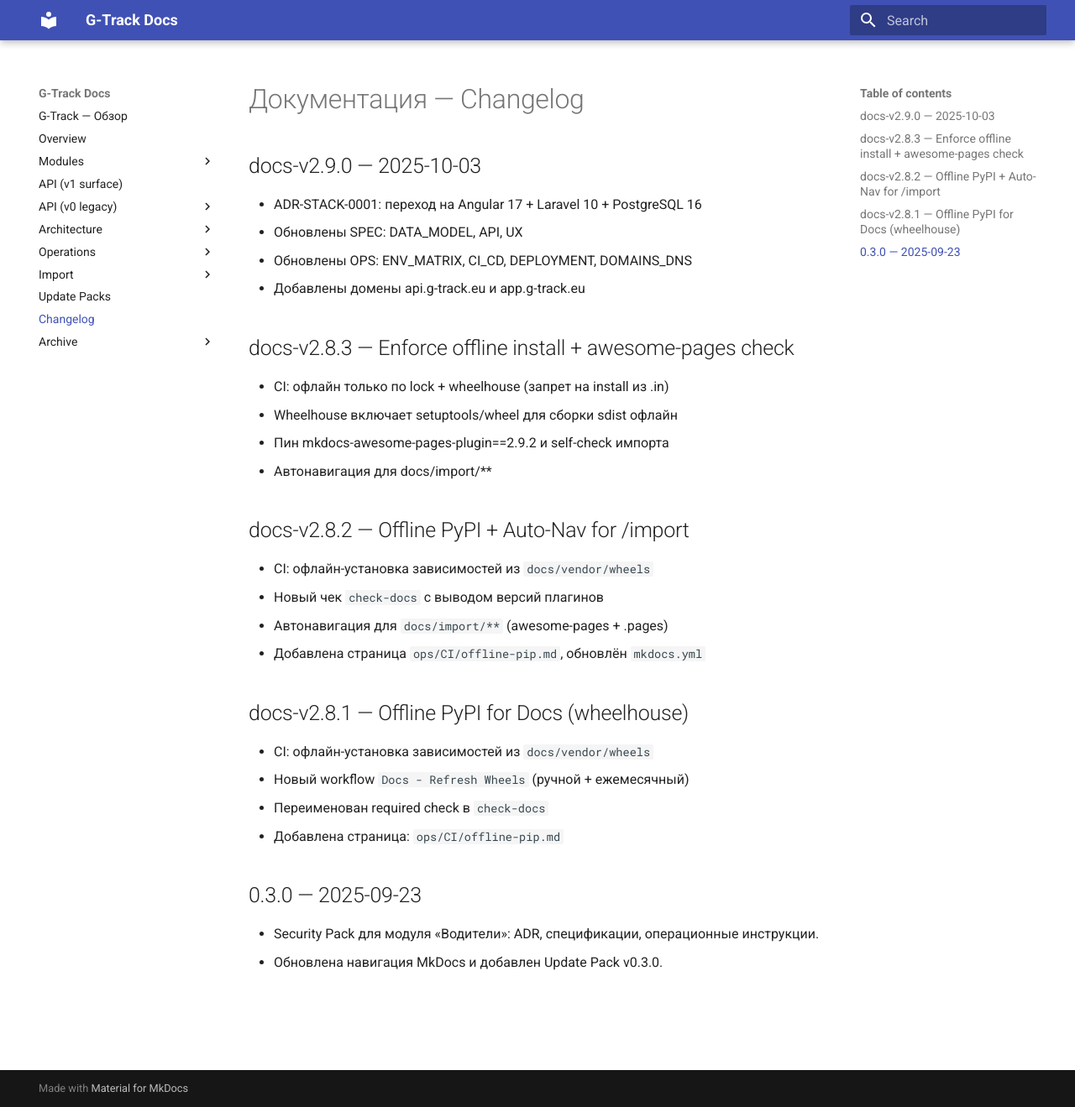
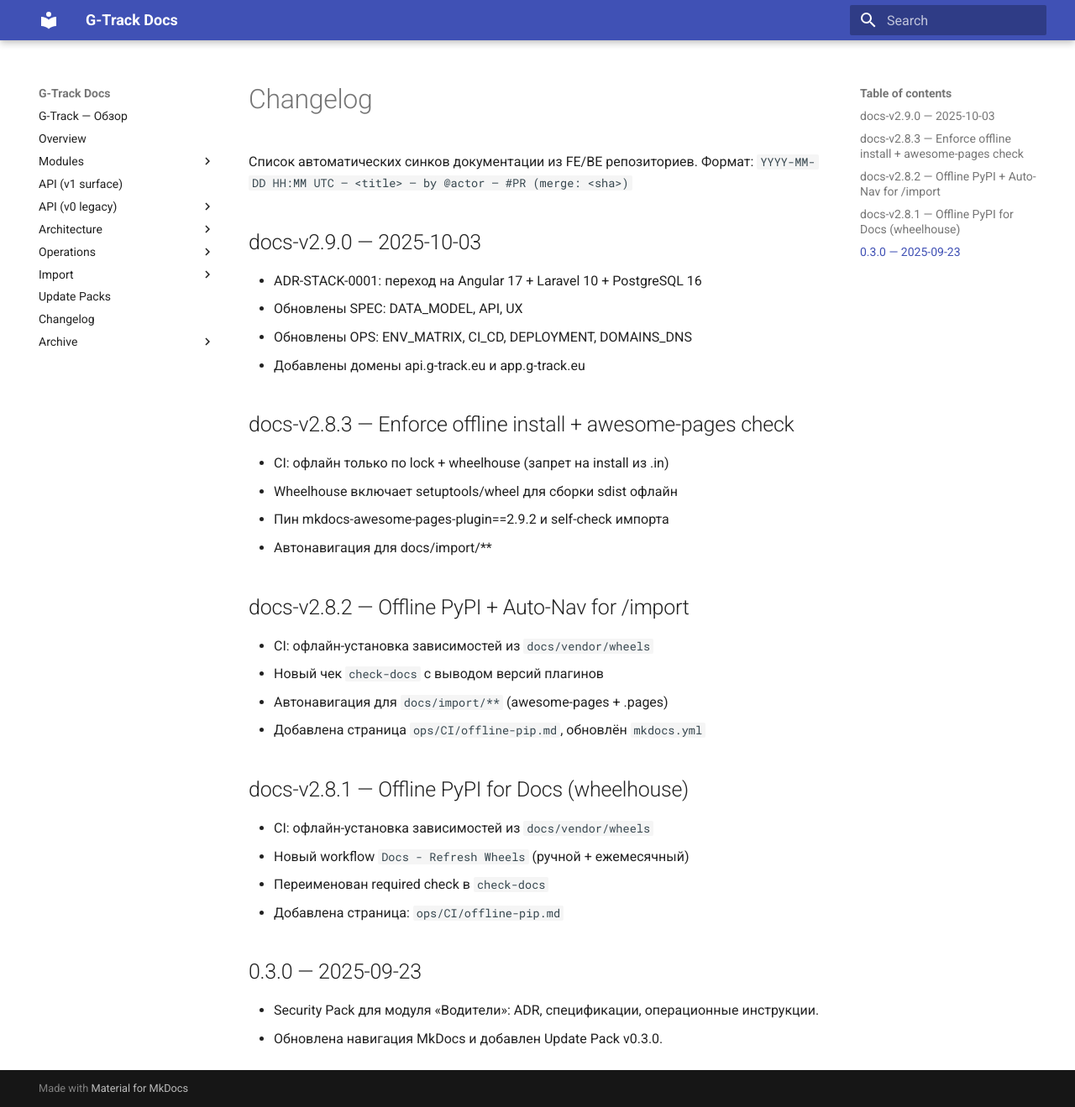
Before and after one commit to tqlismqn/gtrack-docs, an MkDocs documentation site: the page built from docs/CHANGELOG.md, in a window 1280 px wide and 1319 px high. Shown: the whole window at 84% size. Built offline with MkDocs 1.6.1 and Material for MkDocs 9.7.7, drawn with Linux system fonts in a browser that asks for light colours.

Commit message:
docs: automate changelog updates on sync merge

```diff
--- a/docs/CHANGELOG.md
+++ b/docs/CHANGELOG.md
@@ -1,4 +1,7 @@
-# Документация — Changelog
+# Changelog
+
+Список автоматических синков документации из FE/BE репозиториев.
+Формат: `YYYY-MM-DD HH:MM UTC — <title> — by @actor — #PR (merge: <sha>)`
 
 ## docs-v2.9.0 — 2025-10-03
 - ADR-STACK-0001: переход на Angular 17 + Laravel 10 + PostgreSQL 16
--- a/mkdocs.yml
+++ b/mkdocs.yml
@@ -65,7 +65,7 @@
       - Frontend: import/frontend/index.md
       - Backend: import/backend/index.md
   - Update Packs: update-packs/index.md
-  - Changelog: CHANGELOG.md
+  - Changelog: docs/CHANGELOG.md
   - Archive:
       - Releases timeline: releases/timeline.md
       - Playbook prompts: PLAYBOOK_PROMPTS.md
```
Also changed, not shown: 1 other file.
